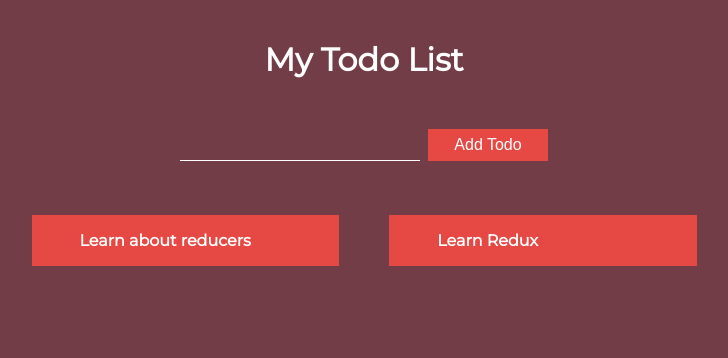
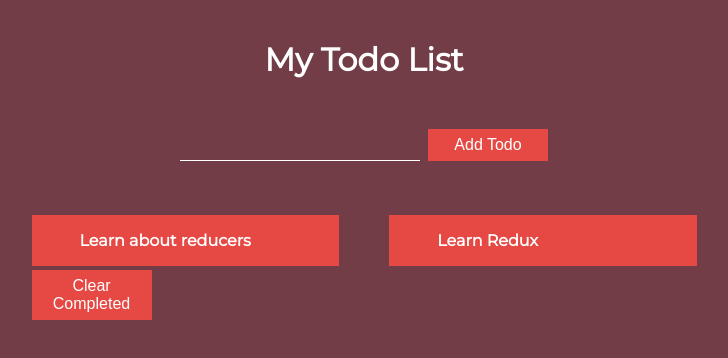
Before and after one commit to maribelcuales/reducer-todo, a React (Create React App) app in the folder todo/: page / in a window 1280 px wide. Shown: the top 358 px of the page, without its empty margins (276-1004 px from the left). Built offline with nearby package versions, Linux system fonts and the light colour scheme.

Commit message:
Created button and added to it an onClick handler invoking the clearCompleted function.

```diff
--- a/todo/src/components/Todo.js
+++ b/todo/src/components/Todo.js
@@ -14,6 +14,14 @@
           <ul className="todo-item">{todo.item}</ul>
         </div>
         )})}
+        <div>
+          <button
+            className="clear-button"
+            onClick={() => props.clearCompleted(props.todoArray.completed)
+          }>
+            Clear Completed
+          </button>
+        </div>
     </div>
   )
 }
```
